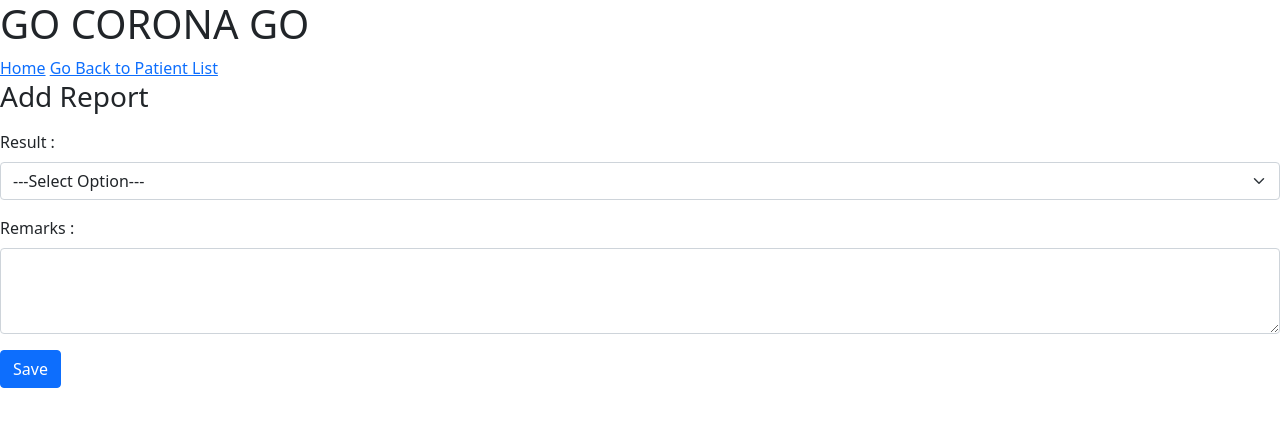
After one commit to shreyacasm/gcg_hms, a PHP site: page /gcg_hms/add-report.php in a window 1280 px wide. The commit adds this page. Shown: the top 427 px of the page. Run offline with PHP 8.4, Linux system fonts and the light colour scheme; some libraries are stand-ins or nearby versions.

Commit message:
report add

```diff
--- a/add-patient.php
+++ b/add-patient.php
@@ -108,7 +108,7 @@
             p_address='$address',
             p_contact=$contact,
             item_id=$item_id,
-            report_id='Pending'
+            report_status='Pending'
         ";
         $res2 = mysqli_query($conn2, $sql2);
 
--- /dev/null
+++ b/add-report.php
@@ -0,0 +1,122 @@
+<?php
+    include('config/constants.php');
+
+?>
+<!DOCTYPE html>
+<html lang="en">
+<head>
+    <meta charset="UTF-8">
+    <meta http-equiv="X-UA-Compatible" content="IE=edge">
+    <meta name="viewport" content="width=device-width, initial-scale=1.0">
+    <title>Go Corona Go</title>
+    <!-- Font Awesome -->
+    <link rel="stylesheet" href="https://use.fontawesome.com/releases/v5.8.2/css/all.css">
+
+    <link rel="stylesheet" href="<?php echo SITEURL;?>css/style.css">
+    <link href="https://cdn.jsdelivr.net/npm/bootstrap@5.0.1/dist/css/bootstrap.min.css" rel="stylesheet" integrity="sha384-+0n0xVW2eSR5OomGNYDnhzAbDsOXxcvSN1TPprVMTNDbiYZCxYbOOl7+AMvyTG2x" crossorigin="anonymous">
+
+</head>
+<body>
+    <div class="menu">
+        <h1>GO CORONA GO</h1>
+        <a href="<?php echo SITEURL; ?>">Home</a>
+        <a href="<?php echo SITEURL; ?>patient.php">Go Back to Patient List</a>
+    </div>
+    <h3>Add Report</h3>
+    <p  class="neg-para">
+        <?php
+            if(isset($_SESSION['r_add_fail'])){
+                echo $_SESSION['r_add_fail'];
+                unset($_SESSION['r_add_fail']);
+            }
+        ?>
+    </p>
+    <form method="POST" action="" >
+
+        <label for="exampleFormControlTextarea1" class="form-label">Result :</label>
+        <select class="form-select mb-3" name="result" placeholder="---Select an option---" required>
+            <option value="0" disabled selected>---Select Option---</option>
+            <option value="positive">Positive</option>
+            <option value="negative">Negative</option>
+        </select>
+        <div class="mb-3">
+            <label for="exampleFormControlTextarea1" class="form-label">Remarks :</label>
+            <textarea type="text" name="remarks" class="form-control" id="exampleFormControlTextarea1" rows="3"></textarea>
+        </div>
+        <button type="submit" name="submit" value="Save" type="button" class="btn btn-primary btn-cust">Save</button>
+
+    </form>
+</body>
+</html>
+<?php
+
+    // check wheather the form is submitted or not
+    if(isset($_POST['submit'])){
+        // to get the value from the table
+
+        $result= $_POST['result'];
+        $remarks=$_POST['remarks'];
+        if(isset($_GET['p_id'])){
+            //get the p_id value
+            $p_id_url = $_GET['p_id'];
+        }
+        // echo $list_name, $list_desc;
+
+        //connect database
+        $conn = mysqli_connect(LOCALHOST, DB_USERNAME, DB_PASSWORD) or die(mysqli_error());
+
+        //check wheather the database connected or not
+        // if($conn == true){
+        //     echo "database connected";
+        // }
+
+        //select database
+        $db_select = mysqli_select_db($conn, DB_NAME);
+
+        //check if database selected or not
+        /*if($db_select==true){
+            echo "data base selected is connected";
+        }
+        */
+        //sql query to insert data into database
+        echo $sql = "INSERT INTO report SET
+            result = '$result' ,
+            remarks = '$remarks',
+            date_of_report = '".gmdate("Y-m-d")."',
+            p_id = $p_id_url
+        ";
+
+        //execute query and insert into database
+
+        $res = mysqli_query($conn, $sql);
+
+        $sql2 = "UPDATE patient SET
+            report_status='Generated'
+            WHERE p_id = $p_id_url
+        ";
+        $res2 = mysqli_query($conn, $sql2);
+
+        if($res == true){
+
+            //echo "Query executed and data inserted into database";
+
+            // create a session to display message
+            $_SESSION['r_add'] = "Report added successfully";
+
+            //redirect to manage list page
+
+           header('location:'.SITEURL.'patient.php');
+
+
+        }
+        else{
+           //echo "Query failed";
+
+            $_SESSION['r_add_fail'] ="Report adding, failed";
+
+            header('location:'.SITEURL.'add-report.php');
+        }
+
+    }
+
+?>
```
Also changed, not shown: patient.php (+13 -2 lines).
